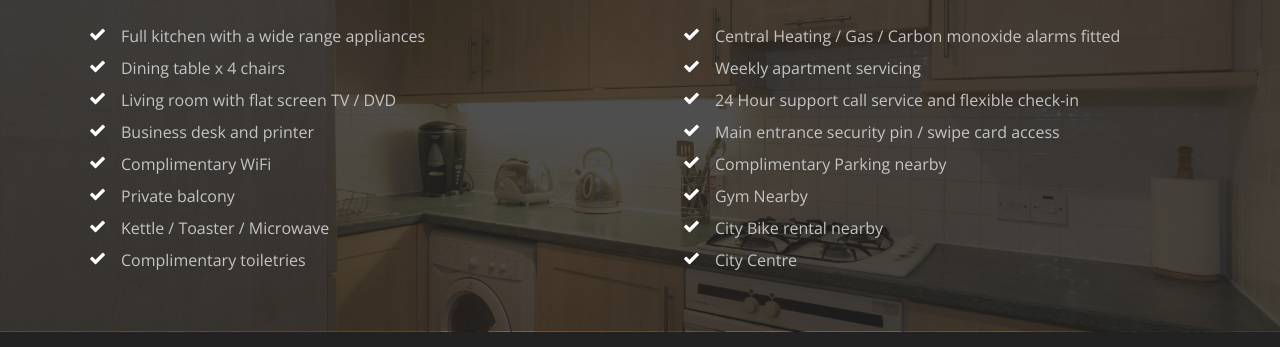
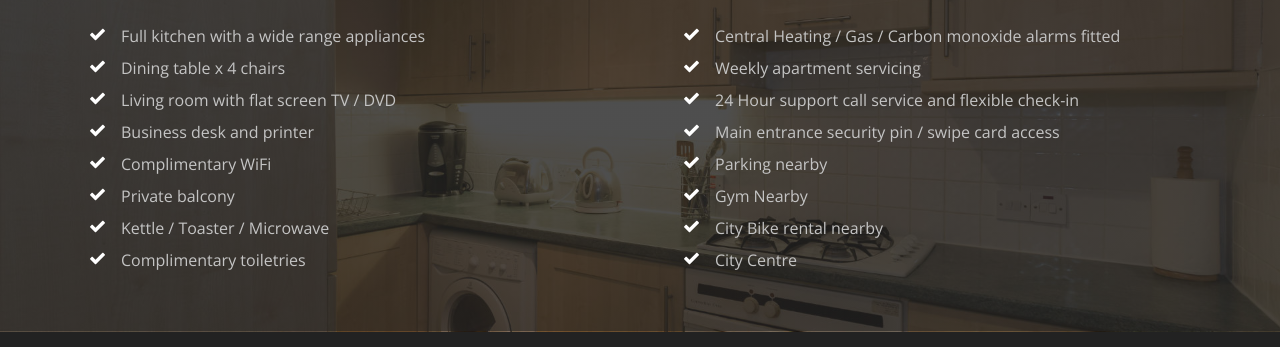
Before and after one commit to knagurski/bt1apartments, a Jekyll site: the page built from margaritaplaza.html, in a window 1280 px wide and 900 px high, scrolled down 1220 px. Shown: the part 107-454 px from the top of the window. Built offline with Jekyll 4.4.1, drawn with Linux system fonts in a browser that asks for light colours; some web fonts are replaced.

Commit message:
Removes "Complimentary" from parking
fixes #29

```diff
--- a/ivyhouse.html
+++ b/ivyhouse.html
@@ -56,7 +56,7 @@ gallery:
             <li>Central Heating / Gas / Carbon monoxide alarms fitted</li>
             <li>Main entrance security pin / swipe card access</li>
             <li>24 Hour support call service and flexible check-in</li>
-            <li>Complimentary Parking</li>
+            <li>Parking</li>
             <li>Gym Nearby</li>
             <li>City Bike rental nearby</li>
             <li>City Centre</li>
--- a/jamesclow.html
+++ b/jamesclow.html
@@ -57,7 +57,7 @@ gallery:
             <li>Weekly apartment servicing</li>
             <li>24 Hour support call service and flexible check-in</li>
             <li>Main entrance security pin</li>
-            <li>Complimentary Parking</li>
+            <li>Parking</li>
             <li>Gym Nearby</li>
             <li>City Bike rental nearby</li>
             <li>City Centre</li>
--- a/margaritaplaza.html
+++ b/margaritaplaza.html
@@ -52,7 +52,7 @@ gallery:
             <li>Weekly apartment servicing</li>
             <li>24 Hour support call service and flexible check-in</li>
             <li>Main entrance security pin / swipe card access</li>
-            <li>Complimentary Parking nearby</li>
+            <li>Parking nearby</li>
             <li>Gym Nearby</li>
             <li>City Bike rental nearby</li>
             <li>City Centre</li>
--- a/titanicquarter.html
+++ b/titanicquarter.html
@@ -59,7 +59,7 @@ gallery:
             <li>24 Hour support call service and flexible check-in</li>
             <li>Apartment servicing or tailored to suit needs</li>
             <li>Main entrance security pin</li>
-            <li>Complimentary Parking</li>
+            <li>Parking</li>
             <li>Private balcony with panoramic views of the marina</li>
             <li>Gym Nearby</li>
             <li>City Bike rental nearby</li>
```
